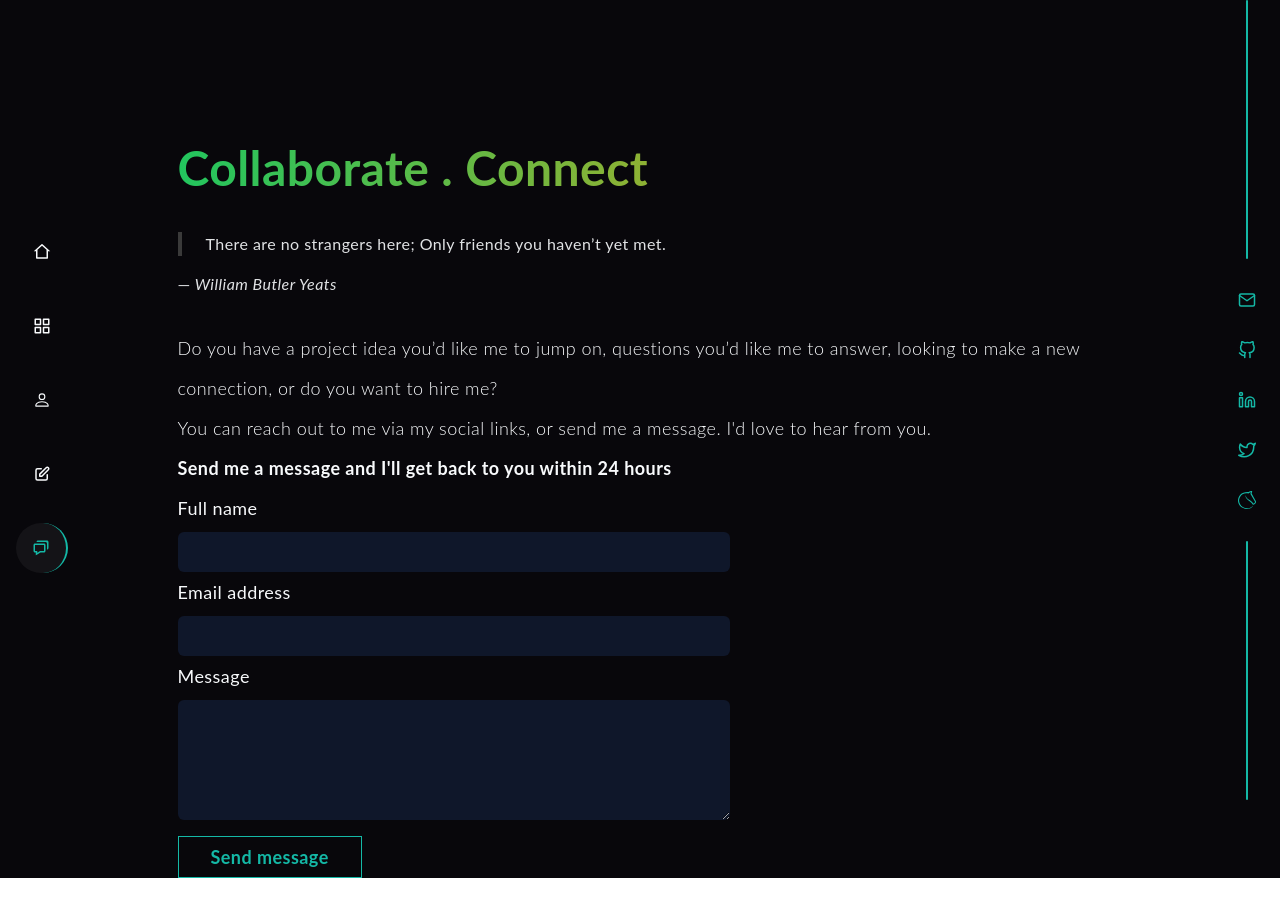
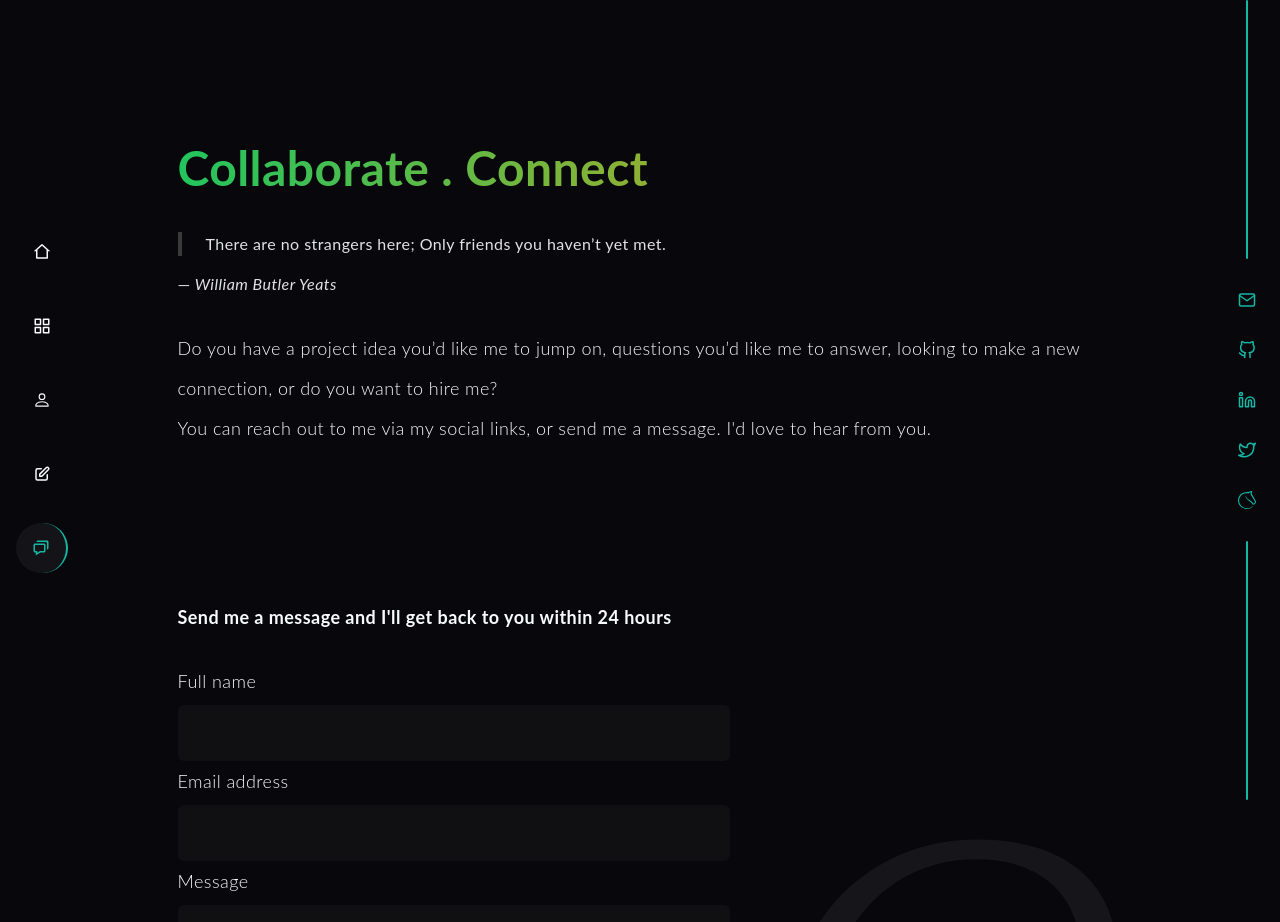
Before and after one commit to deyemiobaa/sa-portfolio, a React (Create React App) app: page /contact in a window 1280 px wide. Shown: the top 922 px of the page. Before the commit the page ends 878 px from the top, so only its background shows below. Built offline with nearby package versions, Linux system fonts and the light colour scheme.

Commit message:
improve form

```diff
--- a/src/components/form.js
+++ b/src/components/form.js
@@ -4,33 +4,33 @@ import { useForm, ValidationError } from '@formspree/react';
 export default function Form() {
   const [state, handleSubmit] = useForm("mbjwbway");
   if (state.succeeded) {
-    return <p className="mt-10 font-bold">Thanks for your message! I'll get back to you within 24 hours</p>;
+    return <p className="mt-10 font-bold">Thanks for your message! I'll get back to you within 24 hours.</p>;
   }
   return (
-    <div className="md:w-3/5">
-      <p className="font-bold">Send me a message and I'll get back to you within 24 hours</p>
-      <form onSubmit={handleSubmit}>
-        <label className="block">
+    <div className="w-full h-screen flex flex-col justify-center relative">
+      <p className="font-bold mb-6">Send me a message and I'll get back to you within 24 hours</p>
+      <form onSubmit={handleSubmit} className="md:w-3/5">
+        <label className="block font-light">
           <span >Full name</span>
-          <input name="name" type="text" className="mt-1 block w-full rounded-md bg-slate-900 border-transparent focus:border-gray-500  focus:ring-0 outline-0" placeholder="" required />
+          <input name="name" type="text" className="mt-1 block w-full rounded-md bg-[#1d1d1d]/[0.4] border-transparent focus:ring-1 outline-0 py-2 pl-6" placeholder="" required />
           <ValidationError
             prefix="Name"
             field="name"
             errors={state.errors}
           />
         </label>
-        <label className="block">
+        <label className="block font-light">
           <span >Email address</span>
-          <input name="email" type="text" className="mt-1 block w-full rounded-md bg-slate-900 border-transparent focus:border-gray-500  focus:ring-0 outline-0" placeholder="" required />
+          <input name="email" type="text" className="mt-1 block w-full rounded-md bg-[#1d1d1d]/[0.4] border-transparent focus:ring-1 outline-0 py-2 pl-6" placeholder="" required />
           <ValidationError
             prefix="Email"
             field="email"
             errors={state.errors}
           />
         </label>
-        <label className="block">
+        <label className="block font-light">
           <span >Message</span>
-          <textarea name="message" className="mt-1 block w-full rounded-md bg-slate-900 border-transparent focus:border-gray-500  focus:ring-0 outline-0" rows="3" required></textarea>
+          <textarea name="message" className="mt-1 block w-full rounded-md bg-[#1d1d1d]/[0.4] border-transparent focus:ring-1 outline-0 pt-4 pl-6" rows="3" required></textarea>
           <ValidationError
             prefix="Message"
             field="message"
@@ -39,6 +39,9 @@ export default function Form() {
         </label>
         <button type="submit" disabled={state.submitting} className="border px-8 mt-4 border-teal-500 bg-transparent hover:bg-teal-500 hover:border ease-in-out duration-700 transition-colors text-teal-500 hover:text-black font-bold w-max sticky z-[11]">Send message</button>
       </form>
+      <div className="text-big absolute z-1 -right-10 bottom-64 opacity-[0.15] text-[#616971] font-black font-elsie hidden lg:block">
+        @
+      </div>
     </div>
   )
 }
```
